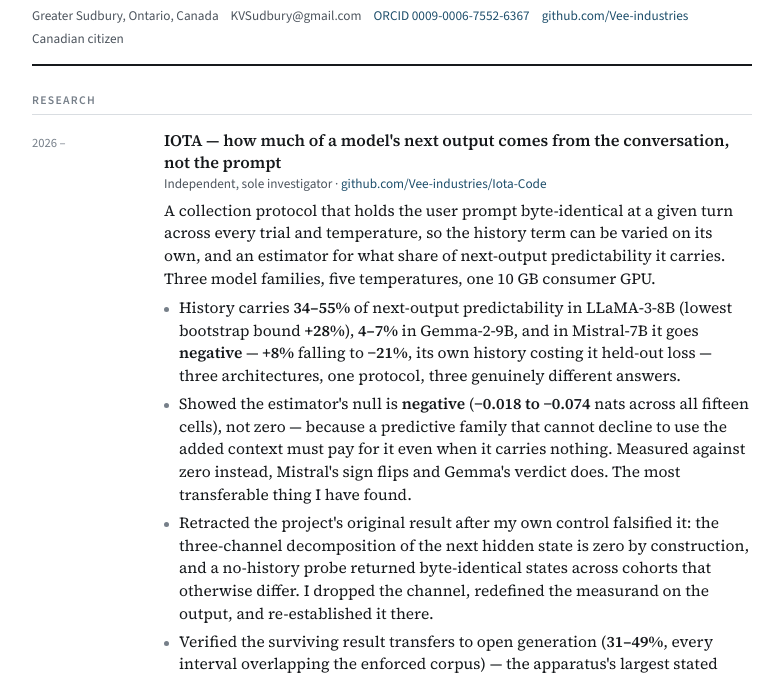
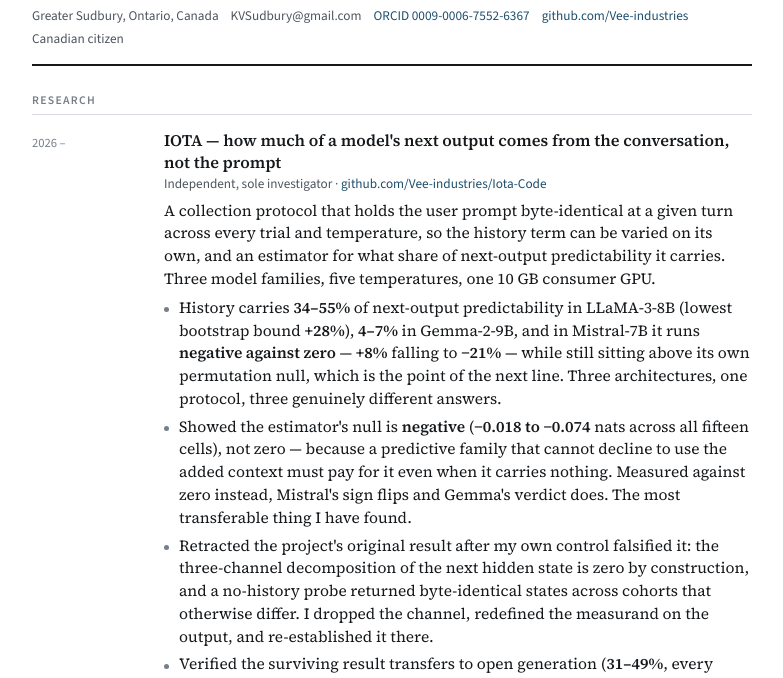
Before and after one commit to Vee-industries/CV, a plain HTML site: page index.html in a window 1280 px wide. Shown: the part 119-797 px from the top of the page, without its empty margins (248-1031 px from the left). Drawn offline with nearby package versions, Linux system fonts and the light colour scheme.

Commit message:
Mistral's -21% is measured against zero, one bullet above the line saying zero is wrong
The bullets contradicted each other where a skimming reader lands. -20.7% is R
measured against zero; the very next bullet says zero is the wrong reference
point for this estimator. Both were true and they read as incoherent together.

Now stated as what it is: negative against zero, while still sitting above its
own permutation null. That is the whole point of the pairing.

PDF re-printed.

Co-Authored-By: Claude Opus 5 <noreply@anthropic.com>

```diff
--- a/index.html
+++ b/index.html
@@ -169,10 +169,11 @@
       <ul>
         <li>History carries <b class="n">34&ndash;55%</b> of next-output predictability in
         LLaMA&#8209;3&#8209;8B (lowest bootstrap bound <b class="n">+28%</b>),
-        <b class="n">4&ndash;7%</b> in Gemma&#8209;2&#8209;9B, and in Mistral&#8209;7B it goes
-        <b>negative</b> &mdash; <b class="n">+8%</b> falling to <b class="n">&minus;21%</b>, its
-        own history costing it held-out loss &mdash; three architectures, one protocol, three
-        genuinely different answers.</li>
+        <b class="n">4&ndash;7%</b> in Gemma&#8209;2&#8209;9B, and in Mistral&#8209;7B it runs
+        <b>negative against zero</b> &mdash; <b class="n">+8%</b> falling to
+        <b class="n">&minus;21%</b> &mdash; while still sitting above its own permutation null,
+        which is the point of the next line. Three architectures, one protocol, three genuinely
+        different answers.</li>
 
         <li>Showed the estimator's null is <b>negative</b>
         (<b class="n">&minus;0.018 to &minus;0.074</b> nats across all fifteen cells), not zero
```
